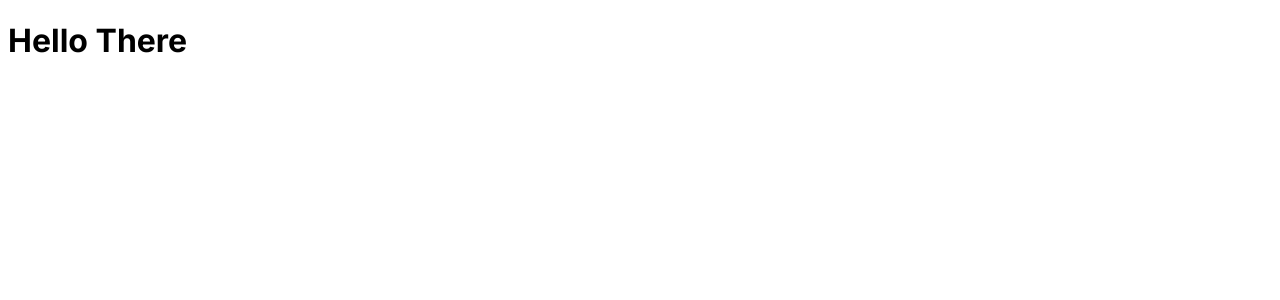
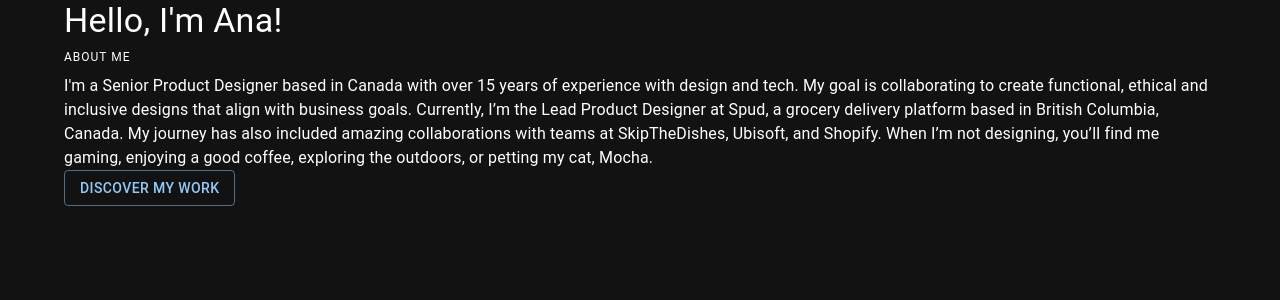
Before and after one commit to anagomesdesign/personal-page, a Next.js app: page / in a window 1280 px wide. Shown: the top 300 px of the page. Built offline with nearby package versions, Linux system fonts and the light colour scheme.

Commit message:
feat: integrate MUI theme and components, update styles and layout

```diff
--- a/src/app/globals.css
+++ b/src/app/globals.css
@@ -1,3 +1,3 @@
-/* @tailwind base;
+@tailwind base;
 @tailwind components;
-@tailwind utilities; */
+@tailwind utilities;
--- a/src/app/layout.tsx
+++ b/src/app/layout.tsx
@@ -1,22 +1,31 @@
 import type { Metadata } from "next";
-import { Inter } from "next/font/google";
-import "./globals.css";
 
-const inter = Inter({ subsets: ["latin"] });
+import { CssBaseline, ThemeProvider, useTheme } from "@mui/material";
+import { theme } from "@/theme";
+
 
 export const metadata: Metadata = {
   title: "Create Next App",
   description: "Generated by create next app",
 };
 
+
+
 export default function RootLayout({
   children,
 }: Readonly<{
   children: React.ReactNode;
 }>) {
+
+
   return (
     <html lang="en">
-      <body className={inter.className}>{children}</body>
+      <body>
+        <ThemeProvider theme={theme}>
+          <CssBaseline/>
+            {children}
+        </ThemeProvider>
+        </body>
     </html>
   );
 }
--- a/src/app/page.tsx
+++ b/src/app/page.tsx
@@ -1,11 +1,48 @@
 'use client';
 
+import { Button, Container, Typography, useTheme } from "@mui/material";
 
 export default function Index() {
+    const theme = useTheme();
+
+
     return (
 
-        <div>
-            <h1>Hello There </h1>
-        </div>
+        <Container style={{
+            backgroundColor: theme.palette.background.default
+        }}>
+
+            <Typography
+                variant="h4">
+
+                    Hello, I'm Ana!
+            </Typography>
+
+            <Typography
+                variant="overline">
+
+                    About me
+            </Typography>
+
+            <Typography
+
+                variant="body1">
+                    I'm a Senior Product Designer based in Canada with over 15 years of experience with design and tech. My goal is collaborating to  create functional, ethical and inclusive designs that align with business goals.
+
+Currently, I’m the Lead Product Designer at Spud, a grocery delivery platform based in British Columbia, Canada. My journey has also included amazing collaborations with teams at SkipTheDishes, Ubisoft, and Shopify.
+
+When I’m not designing, you’ll find me gaming, enjoying a good coffee, exploring the outdoors, or petting my cat, Mocha.
+
+            </Typography>
+
+            <Button
+
+                variant="outlined">
+
+                    Discover My Work
+
+            </Button>
+
+        </Container>
     )
 }
--- /dev/null
+++ b/src/theme.ts
@@ -0,0 +1,9 @@
+"use client"
+
+import { createTheme } from "@mui/material";
+
+export const theme = createTheme ({
+    palette: {
+        mode: 'dark',
+      },
+})
```
Also changed, not shown: package.json (+8 -5 lines), 1 other file (tests, documents, lock files or other folders).
